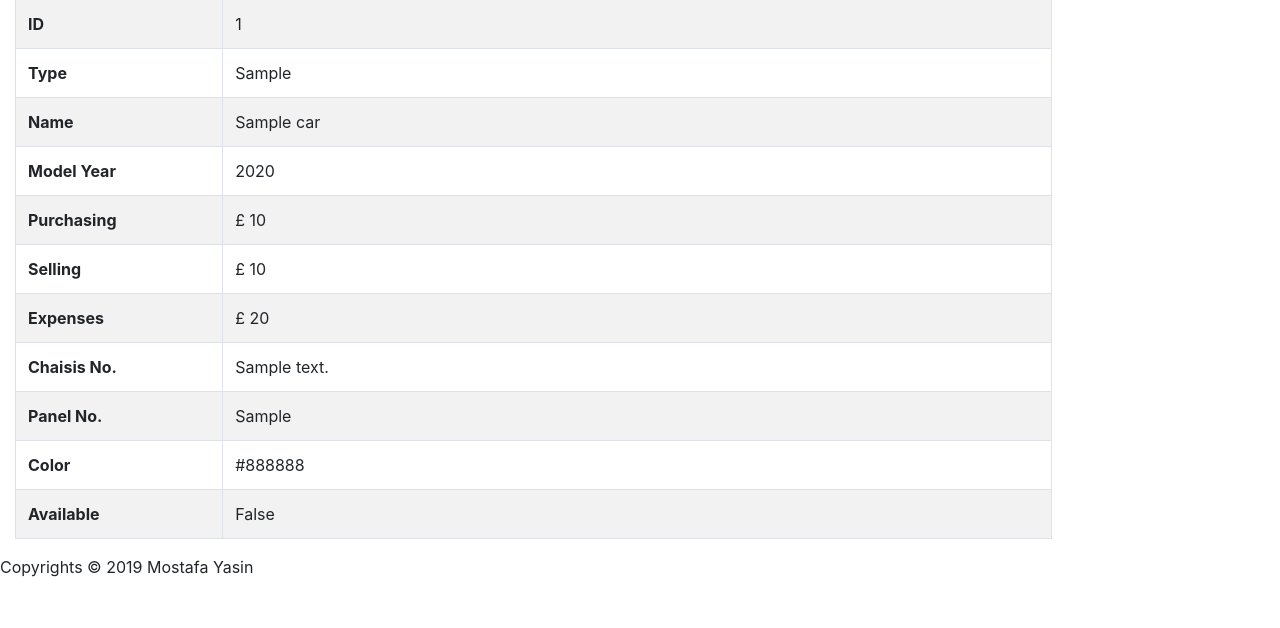
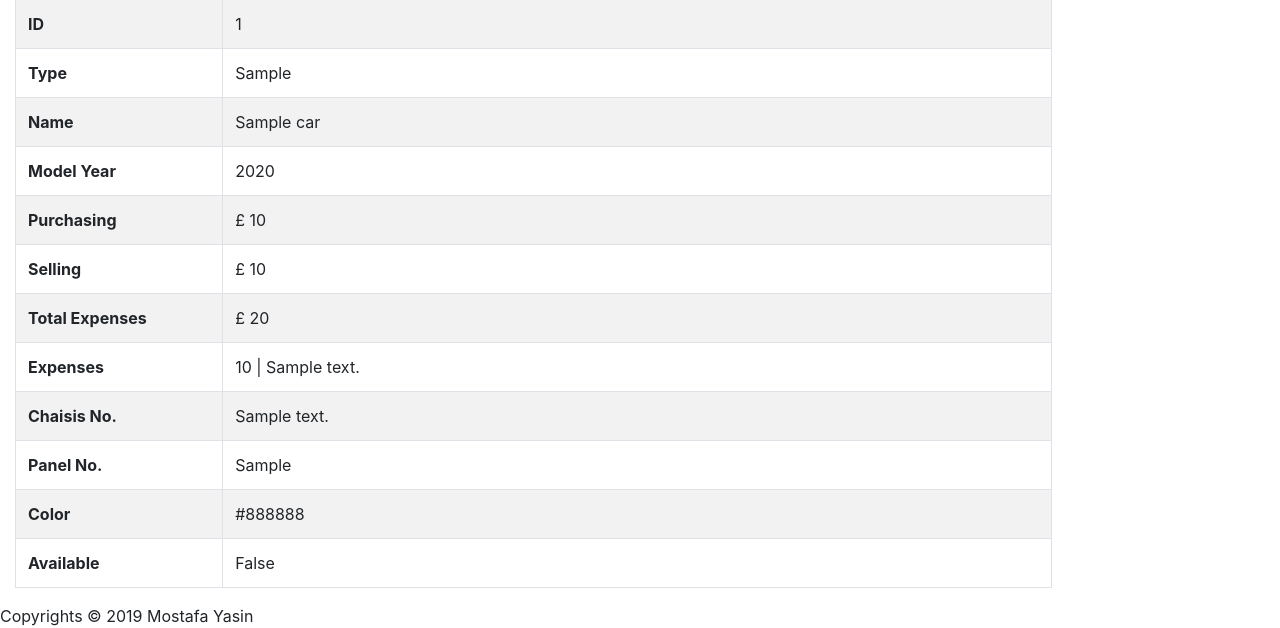
Before and after one commit to mostafa-yasen/Car-Fair-Management, a Django app: page /branches/1/cars/1/ in a window 1280 px wide. Shown: the part 495-1123 px from the top of the page. Before the commit the page ends 1072 px from the top, so only its background shows below. Run offline with Django 3.2, Linux system fonts and the light colour scheme; tables that the repository leaves empty hold one stand-in row (values such as "Sample post"); some libraries are stand-ins or nearby versions.

Commit message:
Added car expenses details in 'car_details' view in 'cars' app.

```diff
--- a/Cars/models.py
+++ b/Cars/models.py
@@ -30,4 +30,4 @@ class Expense(models.Model):
     date = models.DateTimeField()
 
     def __str__(self):
-        return "%s | %s | %s" % (self.amount, self.car, self.date)
+        return "%s | %s" % (self.amount, self.note)
--- a/Cars/templates/Cars/car-details.html
+++ b/Cars/templates/Cars/car-details.html
@@ -207,9 +207,19 @@
                             </tr>
 
                             <tr>
-                                <th style="width: 20%">Expenses</th>
+                                <th style="width: 20%">Total Expenses</th>
                                 <td>&pound; {{ car.total_expenses }}</td>
                             </tr>
+
+                            <tr>
+                                <th style="width: 20%">Expenses</th>
+                                <td>
+                                    {% for item in expenses %}
+                                        {{ item }} <br>
+                                    {% endfor %}
+                                    </td>
+                            </tr>
+
 
                             <tr>
                                 <th style="width: 20%">Chaisis No.</th>
@@ -230,6 +240,7 @@
                                 <th style="width: 20%">Available</th>
                                 <td>{% if car.sold %}False{% else %}True{% endif %}</td>
                             </tr>
+
                         </tbody>
                     </table>
                 </div>
--- a/Cars/templates/Cars/cars.html
+++ b/Cars/templates/Cars/cars.html
@@ -149,7 +149,7 @@
                             <i class="fas fa-car"></i>
                         </span>
 
-                        <span class="count">3</span>
+                        <span class="count">{{ count }}</span>
                         Cars
                     </h1>
                 </div>
--- a/Cars/urls.py
+++ b/Cars/urls.py
@@ -3,5 +3,6 @@ from . import views
 
 urlpatterns = [
     path('', views.index, name='index'),
-    path('<int:car_id>/', views.details, name='details'),
+    path('<int:car_id>/', views.car_details, name='car_details'),
+    path('expenses/', views.expenses, name='expenses'),
 ]
--- a/Cars/views.py
+++ b/Cars/views.py
@@ -8,23 +8,35 @@ def index(request, branch_id):
     cars = Car.objects.all()
     cars = cars.filter(branch=branch)
 
+    cars = list(cars)
+
     template = "Cars/cars.html"
     context = {
         'cars': cars,
         'branch': branch,
+        'count': len(cars)
     }
 
     return render(request, template, context=context)
 
 
-def details(request, branch_id, car_id):
+def car_details(request, branch_id, car_id):
     branch = Branch.objects.get(pk=branch_id)
     car = branch.car_set.filter(pk=car_id).first()
     car.calcExpenses()
 
+    expenses = car.expense_set.all()
+
     context = {
         'branch': branch,
-        'car': car
+        'car': car,
+        'expenses': expenses,
     }
     template = "Cars/car-details.html"
     return render(request, template, context=context)
+
+
+def expenses(request):
+    template = "expenses.html"
+    context = {}
+    return render(request, template, context=context)
```
